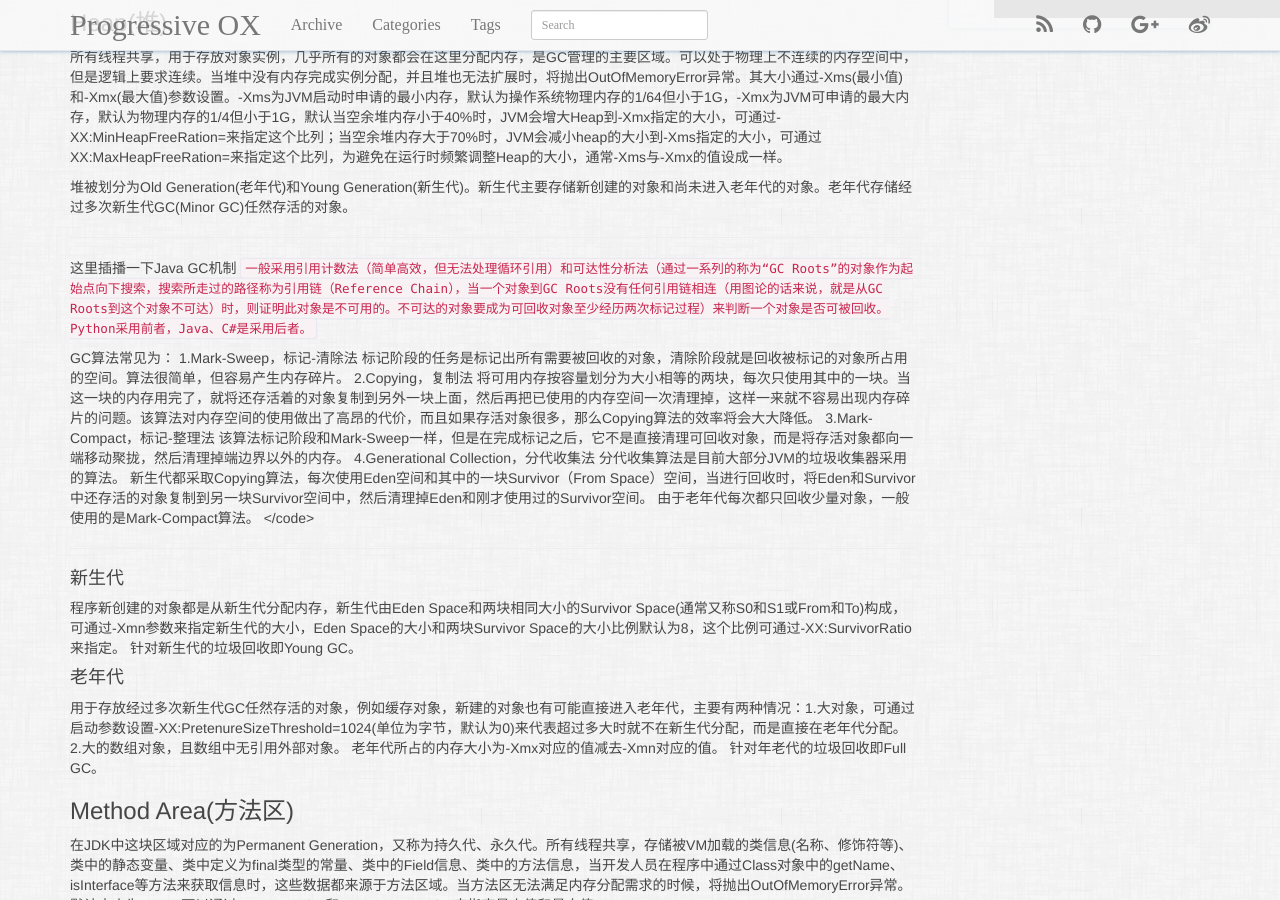
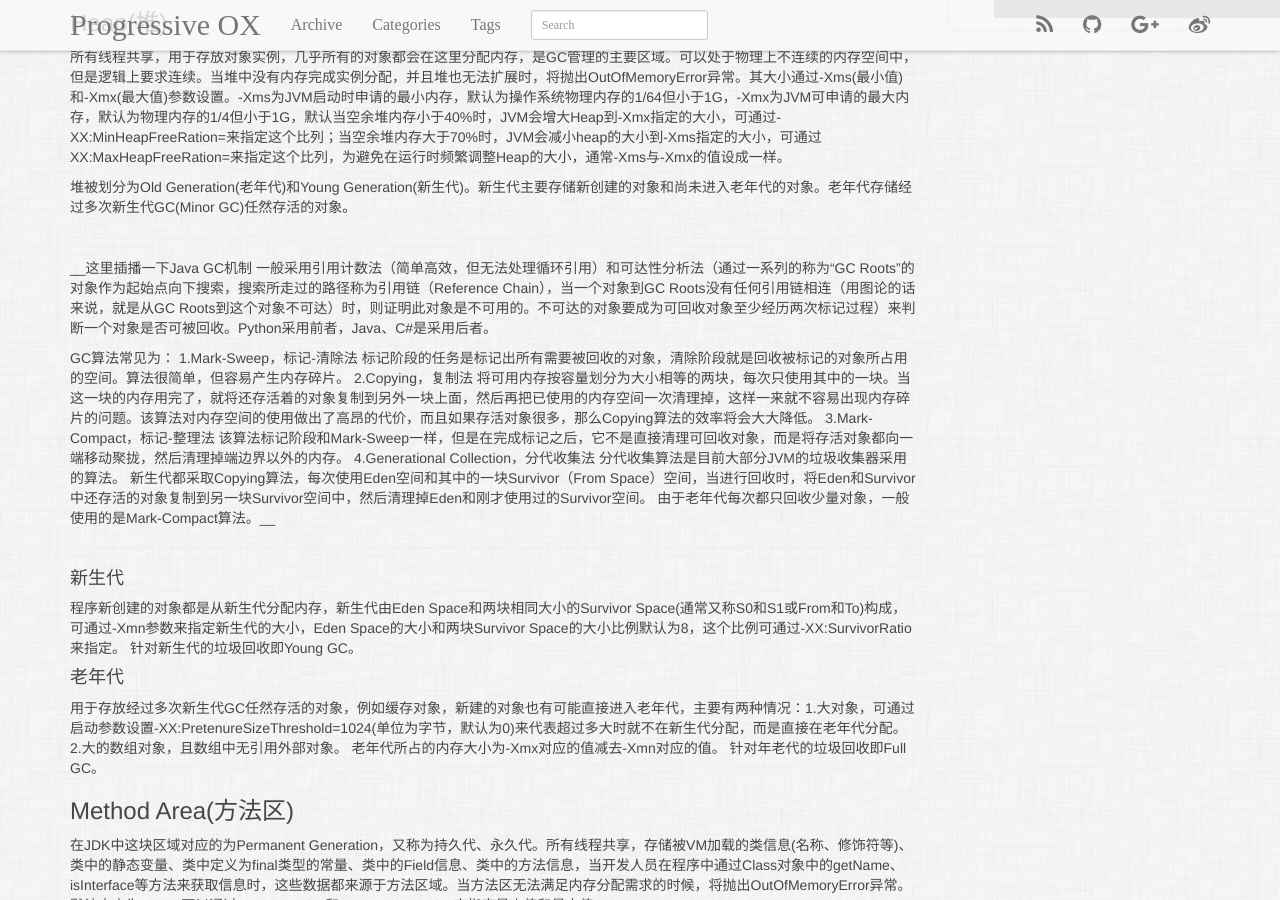
Before and after one commit to ChengYuanjian/chengyuanjian2.github.io, a Jekyll site: the page built from _posts/2014-03-20-JVM-Memory.md, in a window 1280 px wide and 900 px high, scrolled down 692 px. Built offline with Jekyll 4.4.1, drawn with Linux system fonts in a browser that asks for light colours; nearby versions of some CDN libraries; Markdown is read by kramdown in place of the engine named in the settings; comment, search, counter and statistics services are not loaded.

Commit message:
Update 2014-03-20-JVM-Memory.md

```diff
--- a/_posts/2014-03-20-JVM-Memory.md
+++ b/_posts/2014-03-20-JVM-Memory.md
@@ -39,8 +39,7 @@ JVM栈的空间是在物理内存上分配的，而不是从堆上分配。如
 
 -----------
 
-这里插播一下Java GC机制
-<code>
+__这里插播一下Java GC机制
 一般采用引用计数法（简单高效，但无法处理循环引用）和可达性分析法（通过一系列的称为“GC Roots”的对象作为起始点向下搜索，搜索所走过的路径称为引用链（Reference Chain），当一个对象到GC Roots没有任何引用链相连（用图论的话来说，就是从GC Roots到这个对象不可达）时，则证明此对象是不可用的。不可达的对象要成为可回收对象至少经历两次标记过程）来判断一个对象是否可被回收。Python采用前者，Java、C#是采用后者。
 
 GC算法常见为：
@@ -53,8 +52,7 @@ GC算法常见为：
 4.Generational Collection，分代收集法
 分代收集算法是目前大部分JVM的垃圾收集器采用的算法。
 新生代都采取Copying算法，每次使用Eden空间和其中的一块Survivor（From Space）空间，当进行回收时，将Eden和Survivor中还存活的对象复制到另一块Survivor空间中，然后清理掉Eden和刚才使用过的Survivor空间。
-由于老年代每次都只回收少量对象，一般使用的是Mark-Compact算法。
-</code>
+由于老年代每次都只回收少量对象，一般使用的是Mark-Compact算法。__
 
 -----------
 
```
